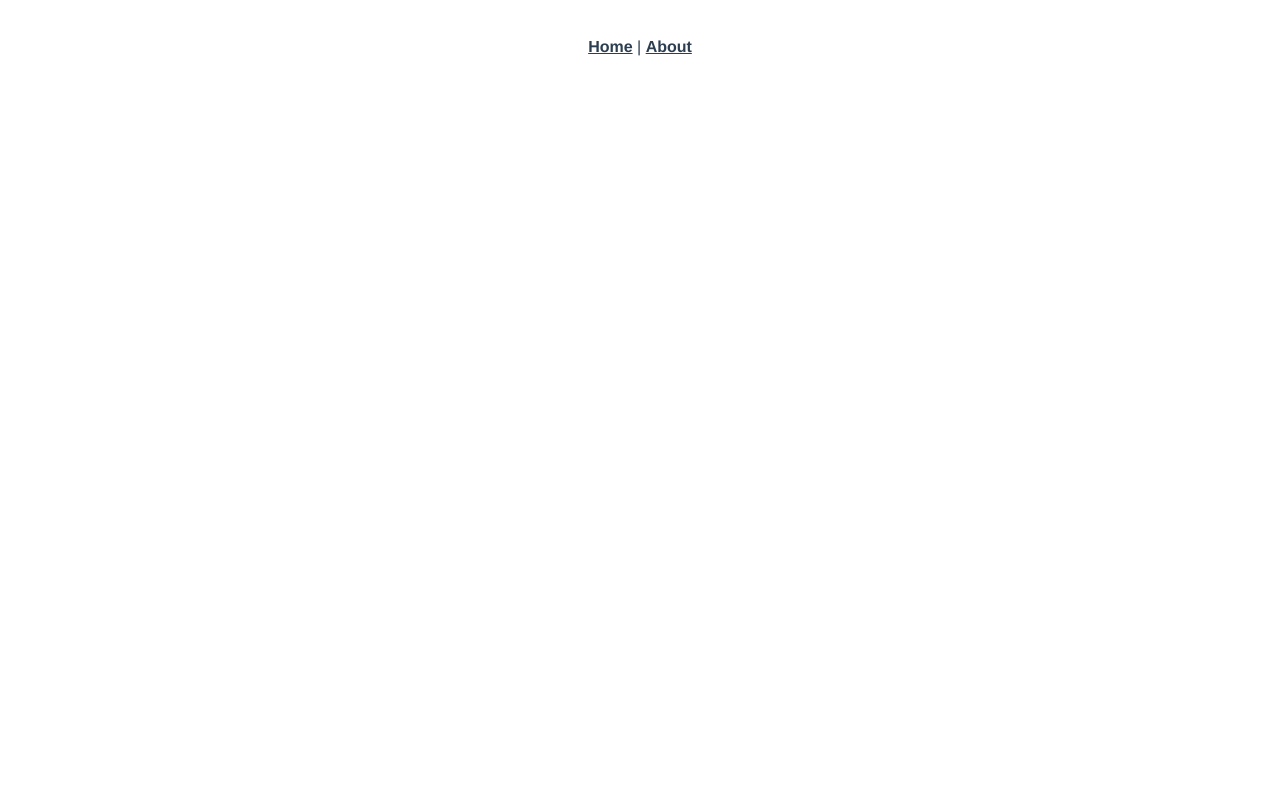
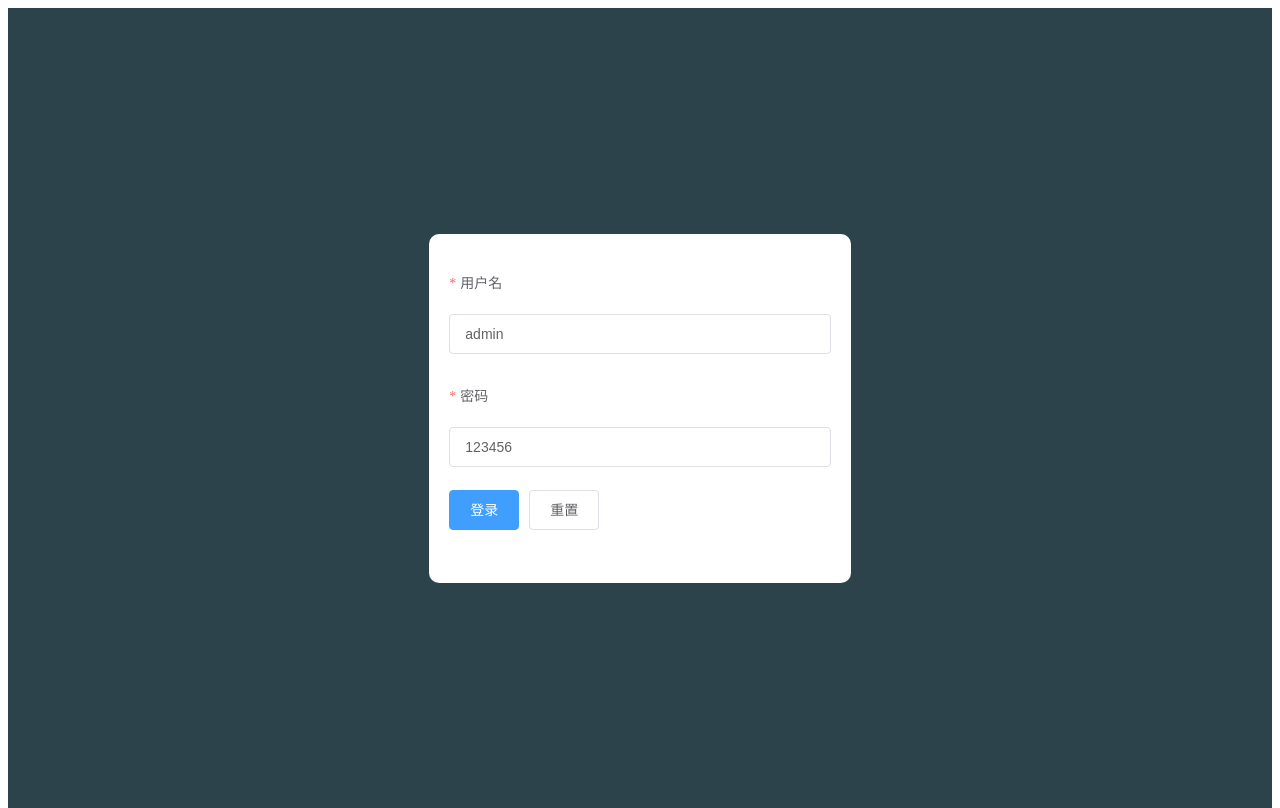
Before and after one commit to Square-sweet/shop-admin, a Vue app: page /#/login in a window 1280 px wide. Built offline with nearby package versions, Linux system fonts and the light colour scheme.

Commit message:
登录功能实现页面的跳转

```diff
--- a/package.json
+++ b/package.json
@@ -5,10 +5,13 @@
   "scripts": {
     "serve": "vue-cli-service serve",
     "build": "vue-cli-service build",
-    "lint": "vue-cli-service lint"
+    "lint": "vue-cli-service lint",
+    "start": "npm run serve"
   },
   "dependencies": {
+    "axios": "^0.19.0",
     "core-js": "^2.6.5",
+    "element-ui": "^2.10.0",
     "vue": "^2.6.10",
     "vue-router": "^3.0.3"
   },
--- a/src/App.vue
+++ b/src/App.vue
@@ -1,29 +1,11 @@
 <template>
   <div id="app">
-    <div id="nav">
-      <router-link to="/">Home</router-link> |
-      <router-link to="/about">About</router-link>
-    </div>
-    <router-view />
+    <router-view/>
   </div>
 </template>
 
 <style lang="less">
 #app {
-  font-family: "Avenir", Helvetica, Arial, sans-serif;
-  -webkit-font-smoothing: antialiased;
-  -moz-osx-font-smoothing: grayscale;
-  text-align: center;
-  color: #2c3e50;
-}
-#nav {
-  padding: 30px;
-  a {
-    font-weight: bold;
-    color: #2c3e50;
-    &.router-link-exact-active {
-      color: #42b983;
-    }
-  }
+  height: 100%;
 }
 </style>
--- /dev/null
+++ b/src/assets/css/index.css
@@ -0,0 +1,4 @@
+html,
+body {
+  height: 100%;
+}
--- a/src/components/HelloWorld.vue
+++ /dev/null
@@ -1,114 +0,0 @@
-<template>
-  <div class="hello">
-    <h1>{{ msg }}</h1>
-    <p>
-      For a guide and recipes on how to configure / customize this project,<br />
-      check out the
-      <a href="https://cli.vuejs.org" target="_blank" rel="noopener"
-        >vue-cli documentation</a
-      >.
-    </p>
-    <h3>Installed CLI Plugins</h3>
-    <ul>
-      <li>
-        <a
-          href="https://github.com/vuejs/vue-cli/tree/dev/packages/%40vue/cli-plugin-babel"
-          target="_blank"
-          rel="noopener"
-          >babel</a
-        >
-      </li>
-      <li>
-        <a
-          href="https://github.com/vuejs/vue-cli/tree/dev/packages/%40vue/cli-plugin-eslint"
-          target="_blank"
-          rel="noopener"
-          >eslint</a
-        >
-      </li>
-    </ul>
-    <h3>Essential Links</h3>
-    <ul>
-      <li>
-        <a href="https://vuejs.org" target="_blank" rel="noopener">Core Docs</a>
-      </li>
-      <li>
-        <a href="https://forum.vuejs.org" target="_blank" rel="noopener"
-          >Forum</a
-        >
-      </li>
-      <li>
-        <a href="https://chat.vuejs.org" target="_blank" rel="noopener"
-          >Community Chat</a
-        >
-      </li>
-      <li>
-        <a href="https://twitter.com/vuejs" target="_blank" rel="noopener"
-          >Twitter</a
-        >
-      </li>
-      <li>
-        <a href="https://news.vuejs.org" target="_blank" rel="noopener">News</a>
-      </li>
-    </ul>
-    <h3>Ecosystem</h3>
-    <ul>
-      <li>
-        <a href="https://router.vuejs.org" target="_blank" rel="noopener"
-          >vue-router</a
-        >
-      </li>
-      <li>
-        <a href="https://vuex.vuejs.org" target="_blank" rel="noopener">vuex</a>
-      </li>
-      <li>
-        <a
-          href="https://github.com/vuejs/vue-devtools#vue-devtools"
-          target="_blank"
-          rel="noopener"
-          >vue-devtools</a
-        >
-      </li>
-      <li>
-        <a href="https://vue-loader.vuejs.org" target="_blank" rel="noopener"
-          >vue-loader</a
-        >
-      </li>
-      <li>
-        <a
-          href="https://github.com/vuejs/awesome-vue"
-          target="_blank"
-          rel="noopener"
-          >awesome-vue</a
-        >
-      </li>
-    </ul>
-  </div>
-</template>
-
-<script>
-export default {
-  name: "HelloWorld",
-  props: {
-    msg: String
-  }
-};
-</script>
-
-<!-- Add "scoped" attribute to limit CSS to this component only -->
-<style scoped lang="less">
-h3 {
-  margin: 40px 0 0;
-}
-ul {
-  list-style-type: none;
-  padding: 0;
-}
-li {
-  display: inline-block;
-  margin: 0 10px;
-}
-a {
-  color: #42b983;
-}
-</style>
--- a/src/router.js
+++ b/src/router.js
@@ -1,5 +1,6 @@
 import Vue from "vue";
 import Router from "vue-router";
+import Login from "./views/Login.vue";
 import Home from "./views/Home.vue";
 
 Vue.use(Router);
@@ -7,18 +8,12 @@
 export default new Router({
   routes: [
     {
-      path: "/",
-      name: "home",
-      component: Home
+      path: "/login",
+      component: Login
     },
     {
-      path: "/about",
-      name: "about",
-      // route level code-splitting
-      // this generates a separate chunk (about.[hash].js) for this route
-      // which is lazy-loaded when the route is visited.
-      component: () =>
-        import(/* webpackChunkName: "about" */ "./views/About.vue")
+      path: "/home",
+      component: Home
     }
   ]
 });
--- a/src/views/About.vue
+++ /dev/null
@@ -1,5 +0,0 @@
-<template>
-  <div class="about">
-    <h1>This is an about page</h1>
-  </div>
-</template>
--- a/src/views/Home.vue
+++ b/src/views/Home.vue
@@ -1,18 +1,7 @@
 <template>
-  <div class="home">
-    <img alt="Vue logo" src="../assets/logo.png" />
-    <HelloWorld msg="Welcome to Your Vue.js App" />
-  </div>
+  <h1>这是home页面</h1>
 </template>
 
 <script>
-// @ is an alias to /src
-import HelloWorld from "@/components/HelloWorld.vue";
-
-export default {
-  name: "home",
-  components: {
-    HelloWorld
-  }
-};
+export default {};
 </script>
--- /dev/null
+++ b/src/views/Login.vue
@@ -0,0 +1,107 @@
+<template>
+  <el-row type="flex" class="row-bg" justify="center" align="middle">
+    <el-col :xs="14" :sm="12" :md="10" :lg="8" :xl="6">
+      <el-form
+        ref="form"
+        :rules="formRules"
+        class="LoginForm"
+        :model="form"
+        label-width="80px"
+        label-position="top"
+      >
+        <el-form-item label="用户名" prop="username">
+          <el-input v-model="form.username"></el-input>
+        </el-form-item>
+
+        <el-form-item label="密码" prop="password">
+          <el-input v-model="form.password"></el-input>
+        </el-form-item>
+
+        <el-form-item>
+          <el-button type="primary" @click="submitForm('form')">登录</el-button>
+          <el-button @click="resetForm('form')">重置</el-button>
+        </el-form-item>
+      </el-form>
+    </el-col>
+  </el-row>
+</template>
+
+<script>
+import axios from "axios";
+
+export default {
+  data() {
+    return {
+      form: {
+        username: "admin",
+        password: "123456"
+      },
+      formRules: {
+        username: [
+          {
+            required: true,
+            message: "请输入用户名",
+            trigger: "blur"
+          },
+          {
+            min: 5,
+            max: 12,
+            message: "长度在5-12个字符",
+            trigger: "change"
+          }
+        ],
+        password: [
+          {
+            required: true,
+            message: "请输入密码",
+            trigger: "blur"
+          },
+          {
+            min: 6,
+            max: 15,
+            message: "长度在6-15个字符",
+            trigger: "change"
+          }
+        ]
+      }
+    };
+  },
+  methods: {
+    submitForm(formName) {
+      this.$refs[formName].validate(valid => {
+        if (valid) {
+          axios({
+            url: "http://localhost:8888/api/private/v1/login",
+            method: "post",
+            data: this.form
+          }).then(({ data: { data, meta } }) => {
+            // console.log(data, meta);
+            if (meta.status === 200) {
+              this.$router.push("./home");
+            }
+          });
+        } else {
+          // console.log("error submit!!");
+          return false;
+        }
+      });
+    },
+    resetForm(formName) {
+      this.$refs[formName].resetFields();
+    }
+  }
+};
+</script>
+
+<style lang="less">
+.row-bg {
+  height: 100%;
+  background-color: #2d434c;
+}
+.LoginForm {
+  background-color: #fff;
+  border-radius: 10px;
+  padding: 30px 20px;
+  min-width: 350px;
+}
+</style>
```
Also changed, not shown: src/main.js (+7 -0 lines), src/assets/logo.png (deleted), 1 other file (tests, documents, lock files or other folders).
